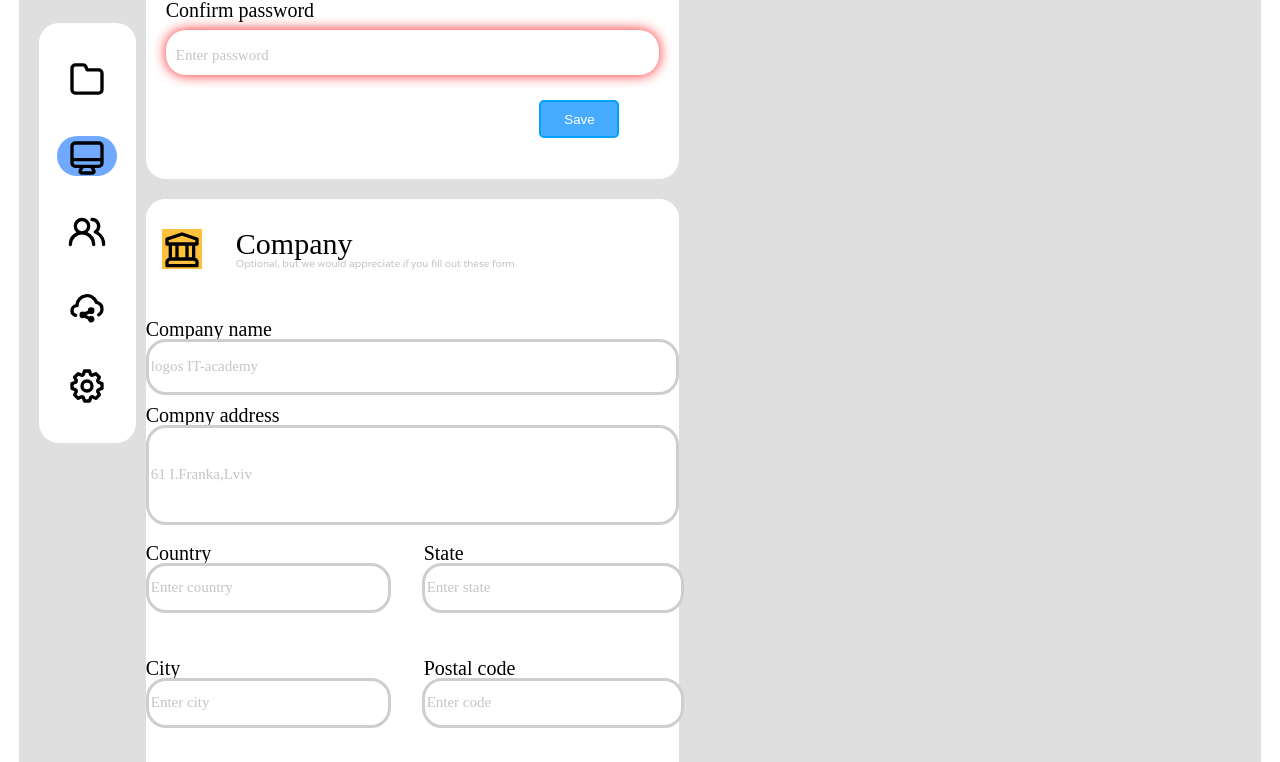
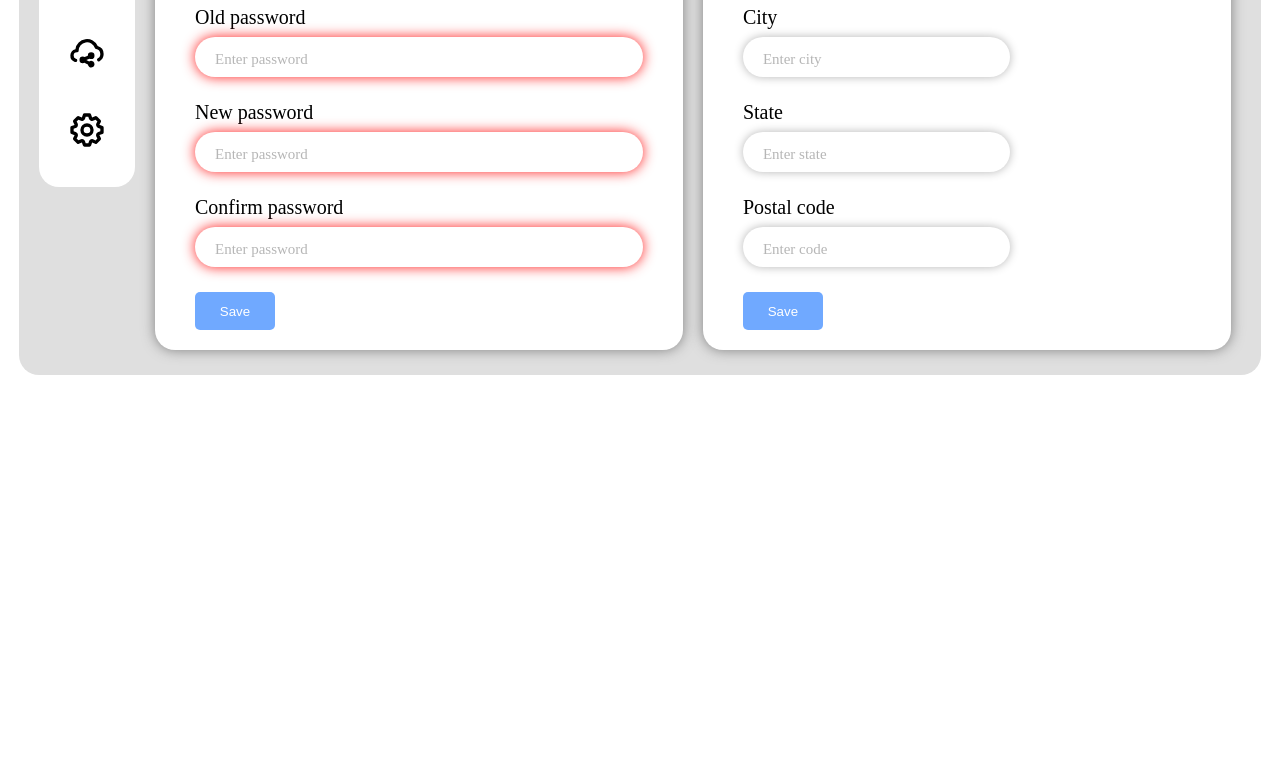
Before and after one commit to Oleksandr-D/Team-site, a plain HTML site: page Account.html in a window 1280 px wide. Shown: the part 506-1268 px from the top of the page. After the commit the page ends 881 px from the top, so only its background shows below. Drawn offline with Linux system fonts and the light colour scheme; a web font is replaced by a local one.

Commit message:
fixed account page

```diff
--- a/Account.html
+++ b/Account.html
@@ -42,14 +42,15 @@
             </aside>
             <div class="wraper-blocks">
                 <article class="content-block">
-                    <div class="personal-data">
+                    <div class="personal-data shadows">
                         <div class="person-foto"></div>
                         <div class="title-info">
                             <p>Andy Cube</p>
                             <p>andycoube@gimail.com</p>
                         </div>
                     </div>
-                    <div class="password-change">
+                    <div class="password-change shadows">
+                        <div>
                             <div class="password-icon">
                                 <img src="Images/padlock.svg">
                             </div>
@@ -59,6 +60,8 @@
                                     wich is longer than 6 characters
                                 </p>
                             </div>
+                        </div>
+
                         <form>
                             <p>Old password</p>
                             <input type="password" placeholder="Enter password" minlength="6" required>
@@ -66,14 +69,17 @@
                             <input type="password" placeholder="Enter password" minlength="6" required>
                             <p>Confirm password</p>
                             <input type="password" placeholder="Enter password" minlength="6" required>
-                            <div class="savePassword">
+                            <div>
                                 <input type="submit" value="Save">
                             </div>
                         </form>
+                    </div>
                 </article>
-                <article class="content-block bg">
+                <article class="content-block bg shadows">
                     <div class="personal-data">
-                        <div class="company-icon"></div>
+                        <div class="company-icon">
+                            <img src="Images/university.svg">
+                        </div>
                         <div class="title-info">
                             <p>Company</p>
                             <p>
@@ -83,25 +89,25 @@
                         </div>
                     </div>
                     <form>
-                        <p class="Company_name">Company name</p>
-                        <input type="text" placeholder="logos IT-academy" id="Company-name">
-                        <p class="Compny-address">Compny address</p>
-                        <input type="text" placeholder="61 I.Franka,Lviv" id="Compny_address">
-                        <div class="blokCompanyB">
-                            <div class="countrySity">
-                                <p class="Country">Country</p>
-                                <input type="text" placeholder="Enter country" id="Enter_country">
-                                <p class="City">City</p>
-                                <input type="text" placeholder="Enter city" id="Enter_city">
+                        <p>Company name</p>
+                        <input type="text" placeholder="logos IT-academy">
+                        <p>Compny address</p>
+                        <input type="text" placeholder="61 I.Franka,Lviv">
+                        <div class="company-second-block">
+                            <div>
+                                <p>Country</p>
+                                <input type="text" placeholder="Enter country">
+                                <p>City</p>
+                                <input type="text" placeholder="Enter city">
                             </div>
-                            <div class="statePostal">
-                                <p class="State">State</p>
-                                <input type="text" placeholder="Enter state" id="Enter_state">
-                                <p class="Postal-code">Postal code</p>
-                                <input type="text" placeholder="Enter code" id="Enter_code">
+                            <div>
+                                <p>State</p>
+                                <input type="text" placeholder="Enter state">
+                                <p>Postal code</p>
+                                <input type="text" placeholder="Enter code">
                             </div>
                         </div>
-                        <div class="saveData">
+                        <div>
                             <input type="submit" value="Save">
                         </div>
                     </form>
--- a/Styles/account.css
+++ b/Styles/account.css
@@ -11,6 +11,7 @@
    justify-content: space-evenly;
    align-items: center;
    position: relative;
+   margin-right: 10px;
 }
 
 .smollmenu {
@@ -93,41 +94,58 @@
    width: 40px;
 }
 
-/* --------------------------------account-------------------------------------------- */
+/* --------------------------------account-page------------------------------------------- */
 
 .wraper-blocks {
    width: 100%;
    display: flex;
-   flex-wrap: wrap;
+   padding: 15px 0px;
 }
 
 .content-block {
    width: 48.3%;
    display: flex;
-   flex-direction: column;
    flex-wrap: wrap;
-   justify-content: space-between;
-   border-radius: 20px;
+   align-content: space-between;
    margin: 10px 10px;
 }
 
 .personal-data {
-   height: 100px;
+   width: 100%;
+   height: 90px;
    background-color: white;
    border-radius: 20px;
    display: flex;
    align-items: center;
-   justify-content: space-around;
+   padding:0px 40px;
+}
+
+.password-icon,
+.company-icon,
+.person-foto {
+   width: 50px;
+   height: 50px;
+   background-color: rgb(112, 169, 255);
+   border-radius: 100%;
+   display: flex;
+   justify-content: center;
+   align-items: center;
+   margin: 0px 20px 0px 0px;
 }
 
 .person-foto {
    background-image: url(../Images/1.jpg);
-   width: 50px;
-   height: 50px;
    background-size: cover;
-   border-radius: 100%;
-   align-self: center;
-   margin-left: 20px;
+}
+
+.password-icon img,
+.company-icon img {
+   width: 40px;
+   height: 40px;
+}
+
+.company-icon {
+   background-color: rgb(255, 193, 60);
 }
 
 .title-info {
@@ -147,35 +165,17 @@
 }
 
 .password-change {
-   height: 490px;
+   width: 100%;
    background-color: rgb(255, 255, 255);
    border-radius: 20px;
-   padding: 20px;
    display: flex;
    flex-wrap: wrap;
+   padding: 20px 0px;
 }
 
-.password-icon {
-   width: 50px;
-   height: 50px;
-   background-color: rgb(115, 189, 250);
-   border-radius: 100%;
+.password-change>div{
    display: flex;
-   justify-content: center;
-   align-items: center;
-   margin: 0px 20px 0px 20px;
-}
-
-.password-icon img {
-   width: 40px;
-   height: 40px;
-}
-
-.company-icon {
-   background-image: url(../Images/university.svg);
-   width: 40px;
-   height: 40px;
-   background-color: rgb(255, 193, 60);
+   padding:0px 40px;
 }
 
 form {
@@ -183,6 +183,7 @@ form {
    margin-top: 20px;
    display: flex;
    flex-direction: column;
+   padding: 0px 40px;
 }
 
 form p {
@@ -190,158 +191,65 @@ form p {
    font-size: 20px;
 }
 
-input[type="password"] {
-   height: 45px;
-   font-size: 22px;
+input[type="password"],
+input[type="text"] {
+   width: 100%;
+   height: 40px;
+   font-size: 20px;
    margin: 10px 0px 25px 0px;
    border-radius: 20px;
    border: none;
    font-family: 'bahij-sultannahia';
-   padding-left: 10px;
-   box-shadow: 0px 0px 13px 0px rgb(206, 206, 206);
-}
-
-input[type="text"] {
-   border: solid rgb(206, 206, 206);
+   padding-left: 20px;
+   box-shadow: 0px 0px 10px 0px rgb(182, 182, 182);
 }
 
 input[type="password"]::placeholder,
 input[type="text"]::placeholder {
    font-size: 15px;
-   text-decoration: none;
-   color: rgb(197, 197, 197);
-   line-height: 30px;
-   padding-top: 0px;
+   color: rgb(182, 182, 182);
 }
 
 input[type="text"]:focus,
 input[type="password"]:focus {
    outline: none;
-   box-shadow: 0px 0px 13px 0px rgb(32, 192, 255);
+   box-shadow: 0px 0px 13px 0px rgb(112, 169, 255);
 }
 
 input[type="password"]:invalid {
    box-shadow: 0px 0px 13px 0px rgb(255, 32, 32);
 }
 
-.savePassword {
-   text-align: right;
-   margin-right: 40px;
-}
-
-.saveData {
-   text-align: right;
-   margin-bottom: -63px;
-}
-
-.Country,
-.City,
-.State,
-.Postal-code {
-   font-family: 'bahij-sultannahia';
-   font-size: 20px;
-}
-
-.City,
-.Postal-code {
-   margin-top: 35px;
-}
-
-.State,
-.Postal-code {
-   margin-left: 20px;
-}
-
-.savePassword {
-   align-self: flex-end;
-}
-
 input[type="submit"] {
    border-radius: 5px;
-   border: 2px solid rgb(0, 162, 255);
-   background-color: rgb(71, 172, 255);
+   background-color: rgb(112, 169, 255);
    color: white;
    width: 80px;
    height: 38px;
+   border: none;
 }
 
-input[type="submit"]:focus {
+input[type="submit"]:hover {
    outline: none;
-   box-shadow: rgb(157, 211, 255) 0.3em 0.3em 0.1em;
-   border: 5px solid rgb(0, 162, 255);
+   box-shadow: rgb(175, 219, 255) 0.3em 0.3em 0.1em;
    border-radius: 5px;
+   transition-duration: 0.5s;
+}
+
+.company-second-block {
+   width: 100%;
+   display: flex;
+   flex-wrap: wrap;
+   justify-content: space-between;
+   margin-top: 8px;
 }
 
 .bg {
    background-color: white;
    border-radius: 20px;
+   padding-bottom: 20px;
 }
 
-.companyIcon {
-   background-image: url(../Images/university.svg);
-   width: 50px;
-   height: 50px;
-   background-color: rgb(252, 181, 66);
-   border-radius: 100%;
-   align-self: flex-start;
-   margin: 20px;
+.shadows {
+   box-shadow: 0px 0px 13px 0px rgb(127 127 127);
 }
-
-#Company-name {
-   height: 10%;
-   width: 100%;
-   margin-bottom: 10px;
-   border-radius: 20px;
-   font-family: 'bahij-sultannahia';
-}
-
-#Compny_address {
-   height: 100px;
-   width: 100%;
-   margin-bottom: 10px;
-   border-radius: 20px;
-   font-family: 'bahij-sultannahia';
-}
-
-#Enter_country {
-   height: 50px;
-   width: 95%;
-   margin-bottom: 10px;
-   border-radius: 20px;
-   font-family: 'bahij-sultannahia';
-}
-
-#Enter_city {
-   height: 50px;
-   width: 95%;
-   margin-bottom: 10px;
-   border-radius: 20px;
-   font-family: 'bahij-sultannahia';
-}
-
-#Enter_state {
-   height: 50px;
-   width: 95%;
-   margin-bottom: 10px;
-   border-radius: 20px;
-   font-family: 'bahij-sultannahia';
-   margin-left: 18px;
-}
-
-#Enter_code {
-   height: 50px;
-   width: 95%;
-   margin-bottom: 10px;
-   border-radius: 20px;
-   font-family: 'bahij-sultannahia';
-   margin-left: 18px;
-}
-
-.blokCompanyB {
-   width: 100%;
-   height: 40%;
-   display: flex;
-   flex-wrap: wrap;
-   flex-direction: column;
-   margin-top: 8px;
-}
--- a/Styles/header.css
+++ b/Styles/header.css
@@ -43,7 +43,7 @@ nav {
     box-shadow: 2px 4px 8px -3px rgb(160 160 160);
 }
 
-/* ------------------------------------------------------------- */
+/* -------------------------------------bugs pages------------------------------------ */
 
 
 .BlokA,
@@ -196,7 +196,7 @@ input[type="checkbox"] {
 
 
 
-/*page Team*/
+/*-------------------------------------page Team------------------------------------*/
 .Fonto1::before,
 .Fonto2::before,
 .Fonto3::before,
--- a/Styles/main.css
+++ b/Styles/main.css
@@ -35,7 +35,7 @@ main {
    align-self: flex-start;
 }
 
-.comany {
+.company {
    width: 49%;
    height: 130px;
    align-self: flex-start;
@@ -56,7 +56,7 @@ main {
 }
 
 .project-name>p:last-child,
-.comany>p:last-child,
+.company>p:last-child,
 .inner-block p:first-child,
 .inner-block>div+p,
 .data-por h5 {
@@ -85,7 +85,7 @@ main {
 }
 
 .project-name,
-.comany,
+.company,
 .inner-block,
 .data-por {
    background-color: #ffffff;
@@ -93,6 +93,13 @@ main {
    font-family: 'ChronicaPro';
    flex-direction: column;
    padding: 20px 25px;
+}
+
+.project-name,
+.company,
+.inner-block,
+.data-por {
+   box-shadow: 0px 0px 13px 0px rgb(127 127 127);
 }
 
 /* -----------------------------------------aside-------------------------------------- */
```
Also changed, not shown: Main.html (+1 -1 lines). Lines whose indentation alone changed are shown as unchanged.
